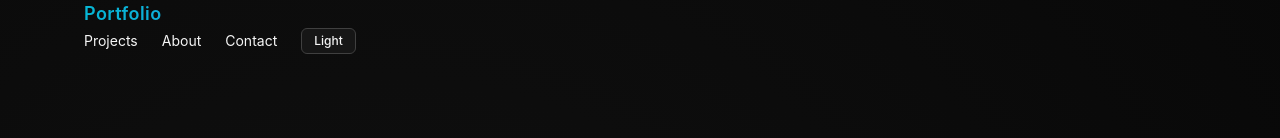
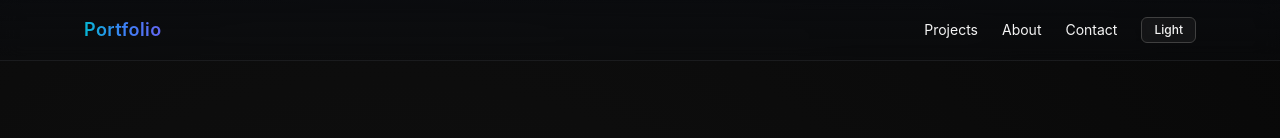
Before and after one commit to Kernel-Hunter/kernel-portfolio, a Next.js app: page / in a window 1280 px wide. Shown: the top 138 px of the page. Built offline with nearby package versions, Linux system fonts and the light colour scheme.

Commit message:
Update globals.css

```diff
--- a/app/globals.css
+++ b/app/globals.css
@@ -9,11 +9,11 @@
 
   --text-dark: #f5f5f5;
   --text-light: #0f1113;
-  --text-light-secondary: #334155; /* slate-700-ish */
-  --text-light-tertiary: #475569;   /* slate-600-ish */
+  --text-light-secondary: #334155;
+  --text-light-tertiary: #475569;
 
-  --border-light: #d1d5db; /* gray-300 */
-  --card-light: #ffffffcc; /* translucent white */
+  --border-light: #d1d5db;
+  --card-light: #ffffffcc;
   --card-light-hover: #ffffff;
 }
 
@@ -25,6 +25,8 @@
     font-family: 'Inter', system-ui, -apple-system, BlinkMacSystemFont, 'Segoe UI', Roboto, Oxygen;
     background: var(--bg-dark);
     color: var(--text-dark);
+    /* Offset content for sticky header height */
+    padding-top: 72px; /* matches .site-header height */
   }
 
   .light body {
@@ -37,6 +39,38 @@
 
 /* Components & utilities */
 @layer components {
+  /* Sticky blurred header */
+  .site-header {
+    @apply fixed top-0 left-0 right-0 z-50;
+    backdrop-filter: saturate(1.2) blur(10px);
+    -webkit-backdrop-filter: saturate(1.2) blur(10px);
+    background: linear-gradient(
+      to bottom,
+      rgba(10, 12, 16, 0.65),
+      rgba(10, 12, 16, 0.35)
+    );
+    border-bottom: 1px solid rgba(120, 120, 120, 0.15);
+  }
+  .light .site-header {
+    background: linear-gradient(
+      to bottom,
+      rgba(255, 255, 255, 0.75),
+      rgba(255, 255, 255, 0.45)
+    );
+    border-bottom: 1px solid rgba(209, 213, 219, 0.6); /* gray-300 */
+  }
+
+  .header-inner {
+    @apply max-w-6xl mx-auto px-5 py-4;
+    display: flex;
+    align-items: center;
+    justify-content: space-between;
+  }
+
+  .nav-link {
+    @apply hover:text-cyan-400 transition;
+  }
+
   /* Gradient text heading */
   .gradient-text {
     background: linear-gradient(90deg,#06b6d4,#3b82f6,#6366f1);
@@ -127,7 +161,7 @@
     100% { background-position: 0% 50%; }
   }
 
-  /* Optional smoother transform utility (used if you prefer CSS-only smoothing) */
+  /* Optional smoother transform utility (CSS-only smoothing) */
   .smooth-scale {
     transition: transform 520ms cubic-bezier(0.19, 1, 0.22, 1);
     will-change: transform;
```
